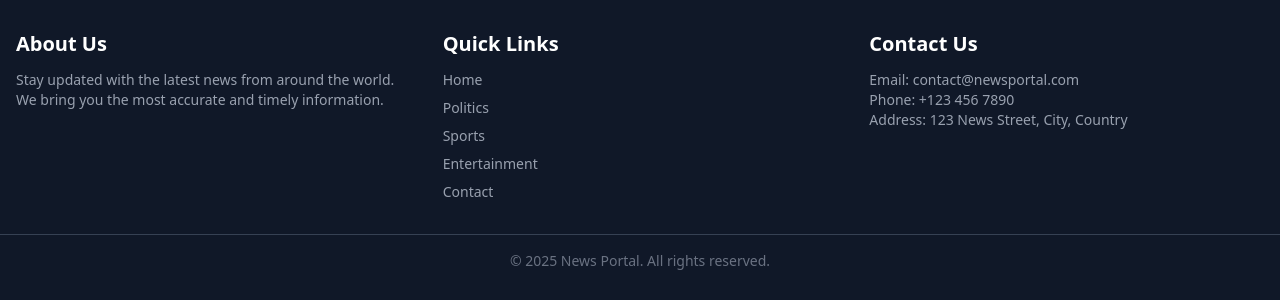
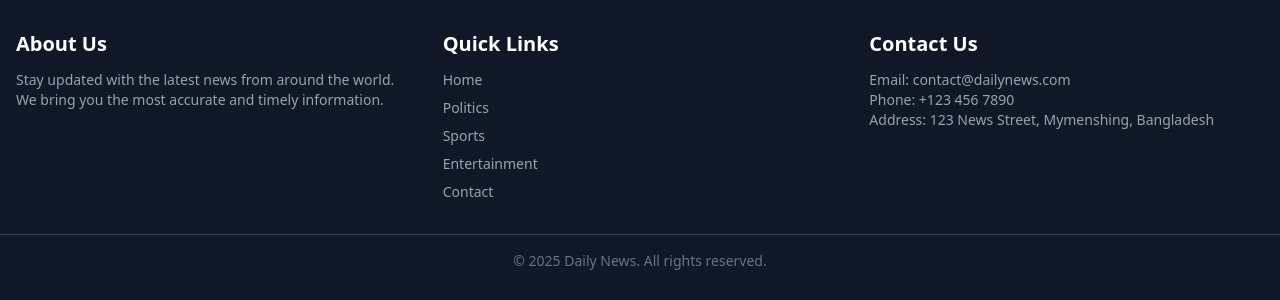
Before and after one commit to Khalid-Saifullaha/next-news-portal, a Next.js app: page / in a window 1280 px wide. Shown: the part 3318-3618 px from the top of the page. Built offline with nearby package versions, Linux system fonts and the light colour scheme.

Commit message:
footer information changed

```diff
--- a/src/app/layout.tsx
+++ b/src/app/layout.tsx
@@ -79,17 +79,17 @@ export default function RootLayout({
             <div>
               <h2 className="text-xl font-bold mb-3">Contact Us</h2>
               <p className="text-gray-400 text-sm">
-                Email: contact@newsportal.com
+                Email: contact@dailynews.com
               </p>
               <p className="text-gray-400 text-sm">Phone: +123 456 7890</p>
               <p className="text-gray-400 text-sm">
-                Address: 123 News Street, City, Country
+                Address: 123 News Street, Mymenshing, Bangladesh
               </p>
             </div>
           </div>
 
           <div className="text-center mt-8 border-t border-gray-700 pt-4 text-gray-500 text-sm">
-            &copy; {new Date().getFullYear()} News Portal. All rights reserved.
+            &copy; {new Date().getFullYear()} Daily News. All rights reserved.
           </div>
         </footer>
       </body>
```
